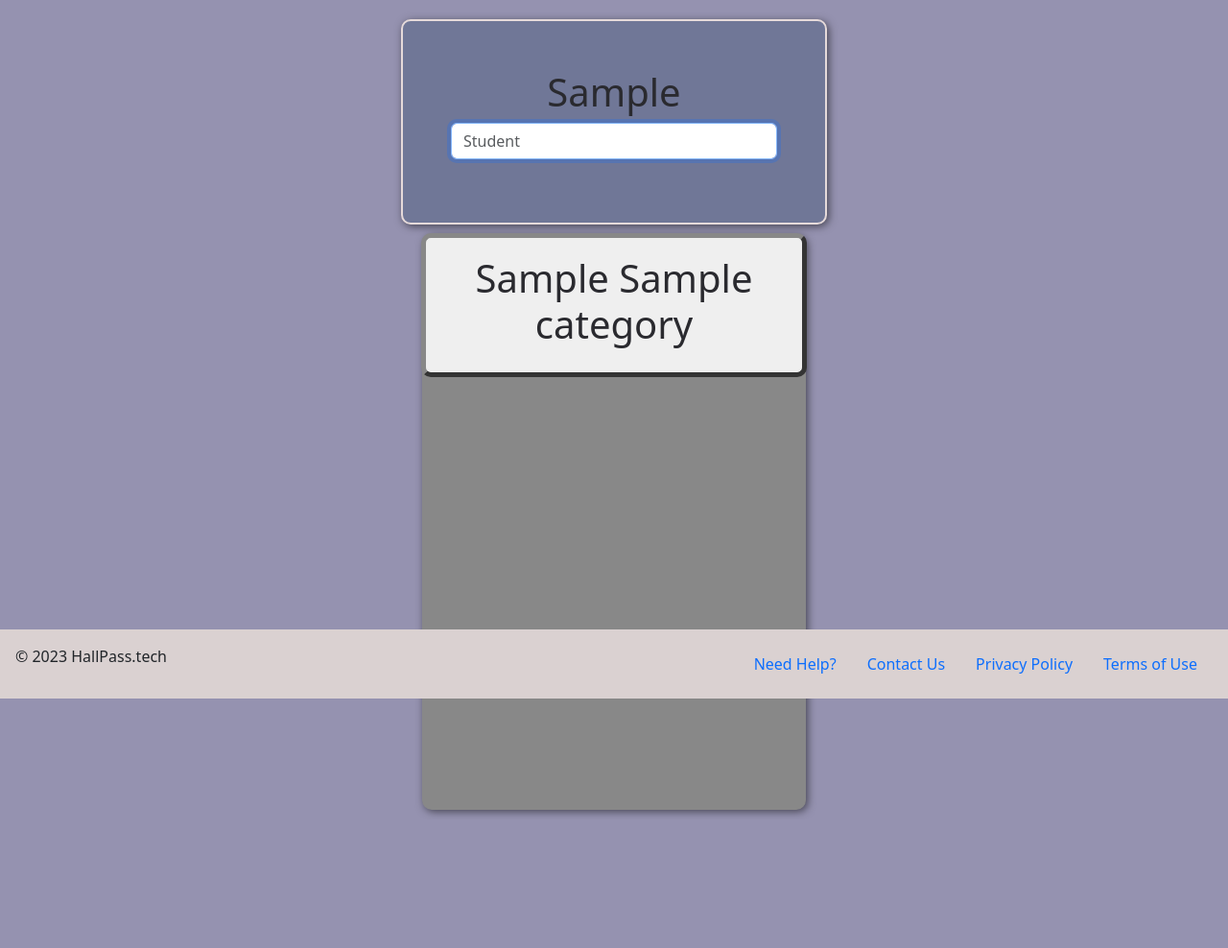
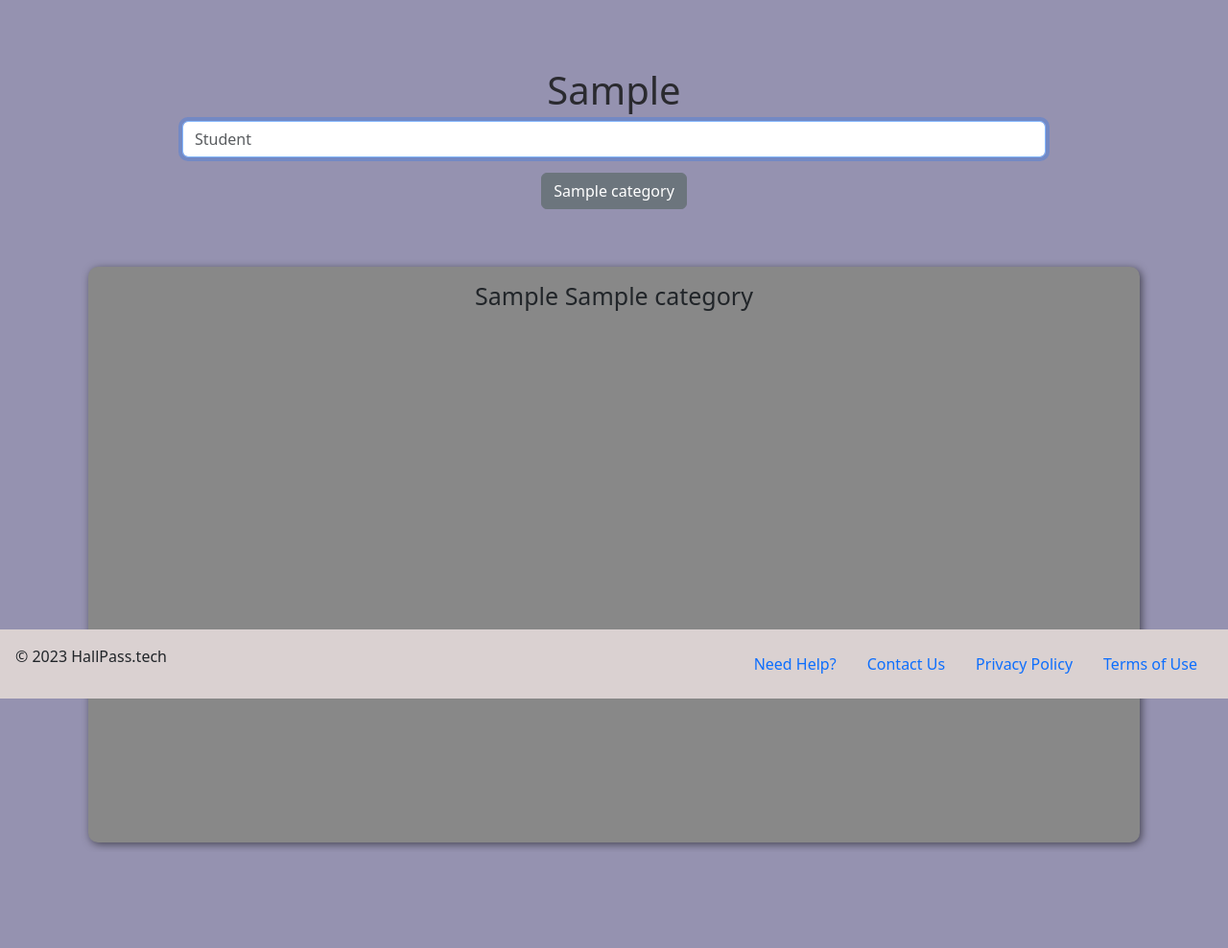
Before and after one commit to worcestertechnicalhighschool/hallpass, a Django app: page /monitor_destinations in a window 1280 px wide. Shown: the part 72-1060 px from the top of the page at 96% size. Before the commit the page ends 923 px from the top, so only its background shows below. Run offline with Django 4.2, Linux system fonts and the light colour scheme; a user stored in the database is signed in; tables that the repository leaves empty hold one stand-in row (values such as "Sample post"); style sheets or scripts are compiled from the project's sources; some libraries are stand-ins or nearby versions.

Commit message:
UI Changes

```diff
--- a/hallpass/passes/static/scss/layout.scss
+++ b/hallpass/passes/static/scss/layout.scss
@@ -13,17 +13,17 @@ body {
 
 .student-button {
     margin-top: 20px;
+
     text-align: center;
-    background-color: rgb(112, 119, 151);
-    border-radius: $edge-rounding;
 
     padding: 50px;
-    box-shadow: $drop-shadow;
-
-    border: 2px solid rgb(230, 218, 218);
-
     label {
         display: none;
+    }
+
+    form {
+        max-width: 900px;
+        margin: auto;
     }
 
 }
@@ -31,7 +31,7 @@ body {
 .columns {
     display: flex;
     flex-direction: row;
-    max-width: 900px;
+    width: 100vw;
     overflow-x: auto;
     margin-bottom: 100px;
 }
@@ -49,6 +49,9 @@ body {
     box-shadow: $drop-shadow;
 
     padding: 15px;
+    h2 {
+        font-size: 25px;
+    }
 }
 
 .col-content {
@@ -84,7 +87,7 @@ body {
     padding: 10px;
 
     margin: -16px;
-    min-height: 150px;
+    min-height: 100px;
 
     transition: background-color 0.3s;
 }
--- a/hallpass/passes/templates/pages/student_login.html
+++ b/hallpass/passes/templates/pages/student_login.html
@@ -8,11 +8,14 @@
 <div class="student-input-page">
     <link rel="stylesheet" href="{% static 'styles.css' %}" />
     <div class="student-button">
-        <h1> {{ profile.building }} </h1>
+        <h1> {{ profile.building }}</h1>
 
         <form id="student-field" action="" method="POST" autocomplete="off">
             {% csrf_token %}
             {% bootstrap_form form %}
+            {% for destination in destinations %}
+                <button name="action" value="Enter {{ destination.id }}" form="student-field" class="btn btn-secondary mx-3">{{ destination.category }}</button>
+            {% endfor %}
         </form>
     </div>
 
@@ -23,7 +26,7 @@
     {% if destinations %}
         {% for destination in destinations %}
         <div class = "col" style="background-color: {{ destination.category.color }}; border-color: {{ destination.category.color }}">
-            <button name="action" value="Enter {{ destination.id }}" form="student-field" class="student-login-button"><h1>{{ destination }}</h1></button>
+            <h2>{{ destination }}</h2>
 
             <div class="col-content">
             {% for log in destination.hallpass_set.all %}
```
